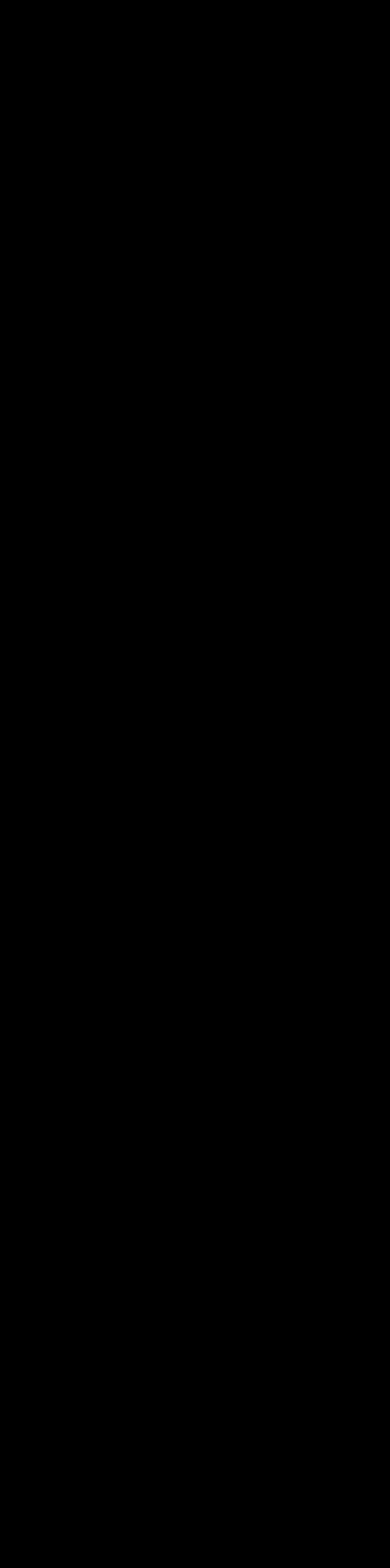
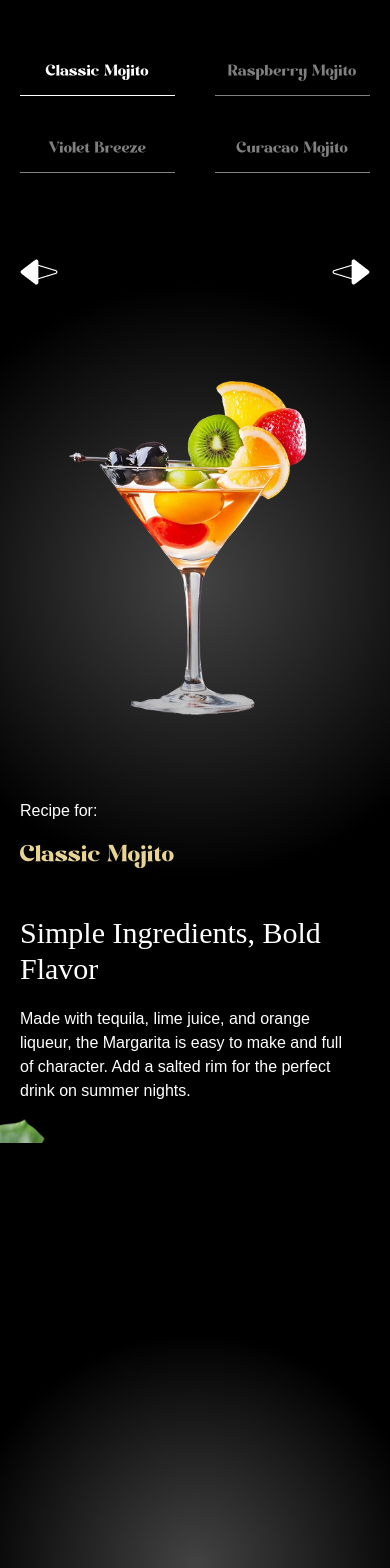
Before and after one commit to lisamandro/velvet-pour-landing-page, a React (Vite) app: page / in a window 390 px wide. Shown: the part 5820-7388 px from the top of the page. Before the commit the page ends 5839 px from the top, so only its background shows below. Built offline with nearby package versions, Linux system fonts and the light colour scheme; a web font is replaced by a local one.

Commit message:
Implement Cocktails and Contact sections

```diff
--- a/constants/index.js
+++ b/constants/index.js
@@ -134,7 +134,7 @@
     },
 ];
 
-const sliderLists = [
+const allCocktails = [
     {
         id: 1,
         name: "Classic Mojito",
@@ -179,5 +179,5 @@
     openingHours,
     storeInfo,
     socials,
-    sliderLists,
+    allCocktails,
 };
--- a/src/app.jsx
+++ b/src/app.jsx
@@ -6,6 +6,8 @@
 import Cocktails from "./components/cocktails.jsx";
 import About from "./components/about.jsx";
 import Art from "./components/art.jsx";
+import Menu from "./components/menu.jsx";
+import Contact from "./components/contact.jsx";
 
 gsap.registerPlugin(ScrollTrigger, SplitText);
 const App = () => {
@@ -16,6 +18,8 @@
             <Cocktails />
             <About />
             <Art />
+            <Menu />
+            <Contact />
         </main>
     )
 }
--- /dev/null
+++ b/src/components/contact.jsx
@@ -0,0 +1,82 @@
+import { openingHours, socials } from '../../constants/index.js'
+import { useGSAP } from '@gsap/react'
+import { SplitText} from 'gsap/all';
+import gsap from 'gsap';
+
+const Contact = () => {
+    useGSAP(() => {
+        const titleSplit = SplitText.create('#contact h2', { type: 'words' });
+
+        const timeline = gsap.timeline({
+            scrollTrigger: {
+                trigger: '#contact',
+                start: 'top center',
+            },
+            ease: "power1.inOut"
+        })
+
+        timeline
+            .from(titleSplit.words, {
+                opacity: 0, yPercent: 100, stagger: 0.02
+            })
+            .from('#contact h3, #contact p', {
+                opacity: 0, yPercent: 100, stagger: 0.02
+            })
+            .to('#f-right-leaf', {
+                y: '-50', duration: 1, ease: 'power1.inOut'
+            }).to('#f-left-leaf', {
+            y: '-50', duration: 1, ease: 'power1.inOut'
+        }, '<')
+    })
+
+    return (
+        <footer id="contact">
+            <img src="/images/footer-right-leaf.png" alt="leaf-right" id="f-right-leaf" />
+            <img src="/images/footer-left-leaf.png" alt="leaf-left" id="f-left-leaf" />
+
+            <div className="content">
+                <h2>Where to Find Us</h2>
+
+                <div>
+                    <h3>Visit Our Bar</h3>
+                    <p>456, Raq Blvd. #404, Los Angeles, CA 90210</p>
+                </div>
+
+                <div>
+                    <h3>Contact Us</h3>
+                    <p>(555) 987-6543</p>
+                    <p>hello@mcocktail.com</p>
+                </div>
+
+                <div>
+                    <h3>Open Every Day</h3>
+                    {openingHours.map((time) => (
+                        <p key={time.day}>
+                            {time.day} : {time.time}
+                        </p>
+                    ))}
+                </div>
+
+                <div>
+                    <h3>Socials</h3>
+
+                    <div className="flex-center gap-5">
+                        {socials.map((social) => (
+                            <a
+                                key={social.name}
+                                href={social.url}
+                                target="_blank"
+                                rel="noopener noreferrer"
+                                aria-label={social.name}
+                            >
+                                <img src={social.icon} />
+                            </a>
+                        ))}
+                    </div>
+                </div>
+            </div>
+        </footer>
+    )
+}
+
+export default Contact
--- /dev/null
+++ b/src/components/menu.jsx
@@ -0,0 +1,99 @@
+'use client';
+
+import { allCocktails } from '../../constants/index.js'
+import { useRef, useState } from 'react'
+import { useGSAP } from '@gsap/react'
+import gsap from 'gsap';
+
+const Menu = () => {
+    const contentRef = useRef();
+    const [currentIndex, setCurrentIndex] = useState(0);
+
+    useGSAP(() => {
+        gsap.fromTo('#title', { opacity: 0 }, { opacity: 1, duration: 1 });
+        gsap.fromTo('.cocktail img', { opacity: 0, xPercent: -100 }, {
+            xPercent: 0, opacity: 1, duration: 1, ease: 'power1.inOut'
+        })
+        gsap.fromTo('.details h2', { yPercent: 100, opacity: 0 }, {
+            yPercent: 0, opacity: 1, ease: 'power1.inOut'
+        })
+        gsap.fromTo('.details p', { yPercent: 100, opacity: 0 }, {
+            yPercent: 0, opacity: 1, ease: 'power1.inOut'
+        })
+    }, [currentIndex]);
+
+    const totalCocktails = allCocktails.length;
+
+    const goToSlide = (index) => {
+        const newIndex = (index + totalCocktails) % totalCocktails;
+
+        setCurrentIndex(newIndex);
+    }
+
+    const getCocktailAt = (indexOffset) => {
+        return allCocktails[(currentIndex + indexOffset + totalCocktails) % totalCocktails]
+    }
+
+    const currentCocktail = getCocktailAt(0);
+    const prevCocktail = getCocktailAt(-1);
+    const nextCocktail = getCocktailAt(1);
+
+    return (
+        <section id="menu" aria-labelledby="menu-heading">
+            <img src="/images/slider-left-leaf.png" alt="left-leaf" id="m-left-leaf" />
+            <img src="/images/slider-right-leaf.png" alt="right-leaf" id="m-right-leaf" />
+
+            <h2 id="menu-heading" className="sr-only">
+                Cocktail Menu
+            </h2>
+
+            <nav className="cocktail-tabs" aria-label="Cocktail Navigation">
+                {allCocktails.map((cocktail, index) => {
+                    const isActive = index === currentIndex;
+
+                    return (
+                        <button key={cocktail.id} className={`
+				${isActive
+                            ? 'text-white border-white'
+                            : 'text-white/50 border-white/50'}
+			 `}	onClick={() => goToSlide(index)}
+                        >
+                            {cocktail.name}
+                        </button>
+                    )
+                })}
+            </nav>
+
+            <div className="content">
+                <div className="arrows">
+                    <button className="text-left" onClick={() => goToSlide(currentIndex - 1)}>
+                        <span>{prevCocktail.name}</span>
+                        <img src="/images/right-arrow.png" alt="right-arrow" aria-hidden="true" />
+                    </button>
+
+                    <button className="text-left" onClick={() => goToSlide(currentIndex + 1)}>
+                        <span>{nextCocktail.name}</span>
+                        <img src="/images/left-arrow.png" alt="left-arrow" aria-hidden="true" />
+                    </button>
+                </div>
+
+                <div className="cocktail">
+                    <img src={currentCocktail.image} className="object-contain h-[60vh] max-w-full max-h-[60vh]" alt={currentCocktail.name}/>
+                </div>
+
+                <div className="recipe">
+                    <div ref={contentRef} className="info">
+                        <p>Recipe for:</p>
+                        <p id="title">{currentCocktail.name}</p>
+                    </div>
+
+                    <div className="details">
+                        <h2>{currentCocktail.title}</h2>
+                        <p>{currentCocktail.description}</p>
+                    </div>
+                </div>
+            </div>
+        </section>
+    )
+}
+export default Menu
--- a/src/index.css
+++ b/src/index.css
@@ -275,7 +275,7 @@
     }
 
     #menu {
-        @apply relative w-full md:mt-40 mt-0 2xl:px-0 px-5 py-20 radial-gradient;
+        @apply relative w-full md:mt-40 mt-0 2xl:px-0 px-5 py-10 radial-gradient;
 
         #m-left-leaf {
             @apply object-contain absolute -bottom-20 left-0 md:w-fit w-1/3;
@@ -294,7 +294,7 @@
         }
 
         .content {
-            @apply flex flex-col justify-between items-center container mx-auto relative;
+            @apply flex flex-col items-center container mx-auto relative  ;
 
             .arrows {
                 @apply flex items-center justify-between w-full absolute;
@@ -324,7 +324,7 @@
                 @apply space-y-4 lg:translate-y-20;
 
                 #title {
-                    @apply font-modern-negra md:text-6xl text-3xl text-yellow max-w-40;
+                    @apply font-modern-negra md:text-6xl text-3xl text-yellow max-w-full break-words;
                 }
             }
 
@@ -340,6 +340,9 @@
                 }
             }
         }
+        overflow-x: hidden;
+        overflow-y: hidden; /* Prevent animation-caused overflow */
+        position: relative;
     }
 
     #contact {
```
